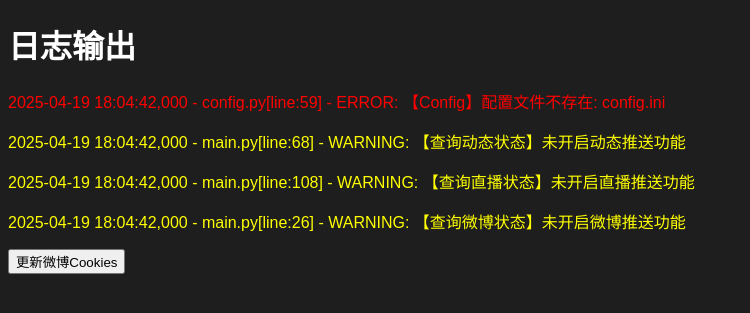
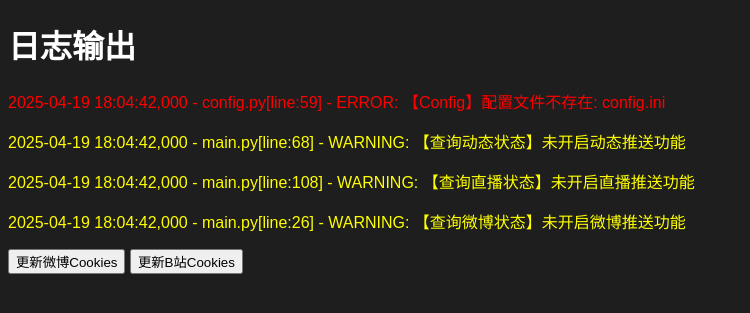
Before and after one commit to kirayomato/vtb_dynamic_push, a FastAPI app: page / in a window 1280 px wide. Shown: the top 313 px of the page, without its empty margins (0-750 px from the left). Run offline with FastAPI, Linux system fonts and the light colour scheme.

Commit message:
支持在网页端更新b站cookies

```diff
--- a/templates/index.html
+++ b/templates/index.html
@@ -23,7 +23,8 @@
     <div id="log-container">
         <!-- 日志内容会显示在这里 -->
     </div>
-    <button onclick="showInputDialog()">更新微博Cookies</button>
+    <button onclick="UpdataWeibo()">更新微博Cookies</button>
+    <button onclick="UpdataBili()">更新B站Cookies</button>
     <script>
         var init = 1;
         function fetchLogs() {
@@ -69,16 +70,21 @@
                 });
         }
         // 显示输入对话框
-        function showInputDialog() {
-            const content = prompt("Enter new cookies:");
+        function UpdataWeibo() {
+            const content = prompt("Enter new Weibo cookies:");
             if (content !== null) {
-                writeToFile(content);
+                writeToFile(content, "weibo");
             }
         }
-
+        function UpdataBili() {
+            const content = prompt("Enter new Bili cookies:");
+            if (content !== null) {
+                writeToFile(content, "bili");
+            }
+        }
         // 向后端发送写入请求
-        function writeToFile(content) {
-            fetch('/write-file', {
+        function writeToFile(content, type) {
+            fetch(`/write-${type}`, {
                 method: 'POST',
                 headers: {
                     'Content-Type': 'text/plain'
--- a/web.py
+++ b/web.py
@@ -35,9 +35,16 @@ async def get_logs():
     return update, log_data
 
 
-@app.post("/write-file", response_class=JSONResponse)
-async def write_file(content: str = Body(..., media_type="text/plain")):
-    with open("WeiboCookies.json", "w") as file:  # 使用 "a" 模式追加内容
+@app.post("/write-weibo", response_class=JSONResponse)
+async def write_weibo(content: str = Body(..., media_type="text/plain")):
+    with open("WeiboCookies.json", "w") as file:
+        file.write(content + "\n")
+    return {"message": "Content written successfully"}
+
+
+@app.post("/write-bili", response_class=JSONResponse)
+async def write_bili(content: str = Body(..., media_type="text/plain")):
+    with open("BiliCookies.json", "w") as file:
         file.write(content + "\n")
     return {"message": "Content written successfully"}
 
```
